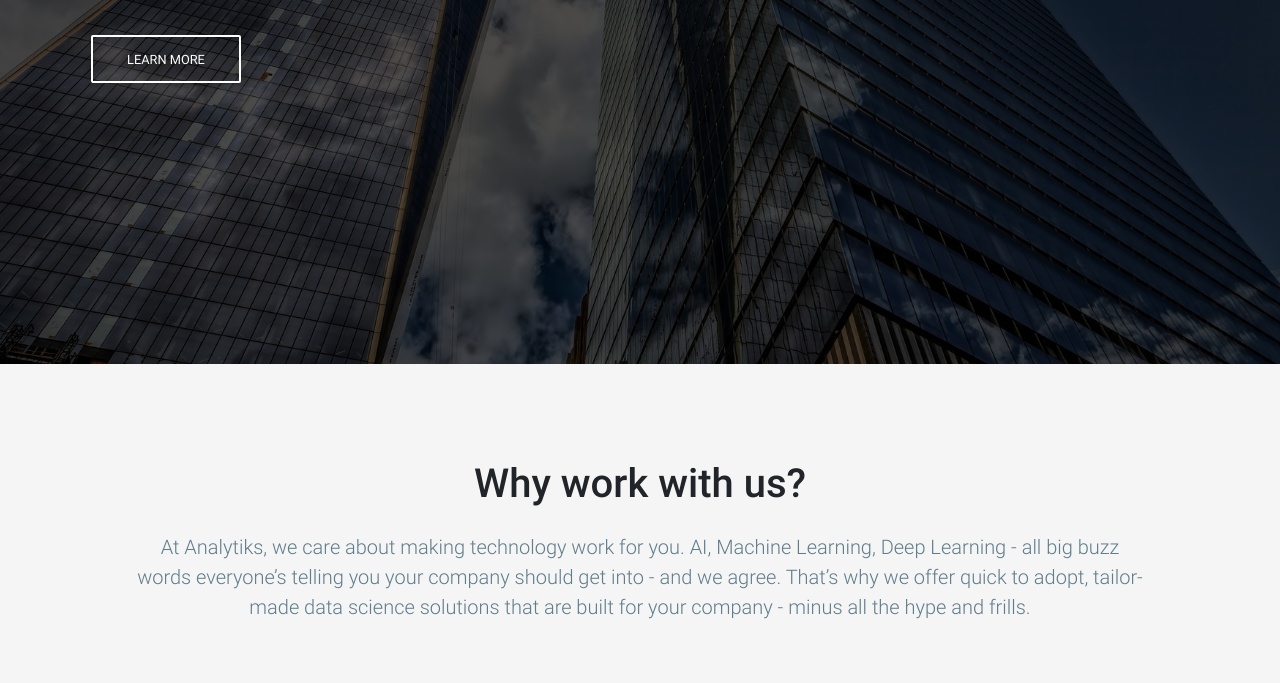
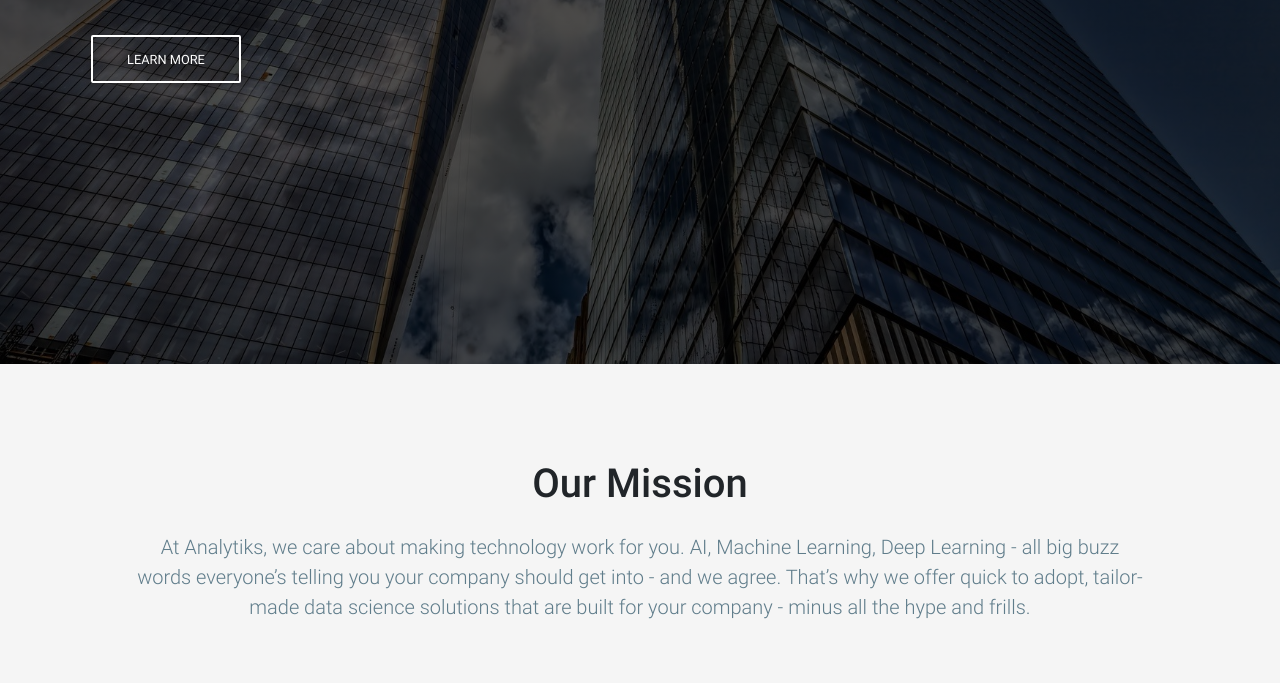
Before and after one commit to krishtanwani/krishtanwani.github.io, a plain HTML site: page index.html in a window 1280 px wide. Shown: the part 436-1119 px from the top of the page. Drawn offline with Linux system fonts and the light colour scheme.

Commit message:
Changed why work with us to our mission

```diff
--- a/index.html
+++ b/index.html
@@ -57,7 +57,7 @@
     <section class="text-center py-5 grey lighten-4" id="about">
       <div class="container">
         <div class="wow fadeIn">
-          <h2 class="h1 pt-5 pb-3">Why work with us?</h2>
+          <h2 class="h1 pt-5 pb-3">Our Mission</h2>
             <p class="px-5 mb-5 pb-3 lead blue-grey-text"> At Analytiks, we care about making technology work for you.  AI, Machine Learning, Deep Learning - all big buzz words everyone’s telling you your company should get into - and we agree.  That’s why we offer quick to adopt, tailor-made data science solutions that are built for your company - minus all the hype and frills.</p>
     </div>
     <div class="row">
```
